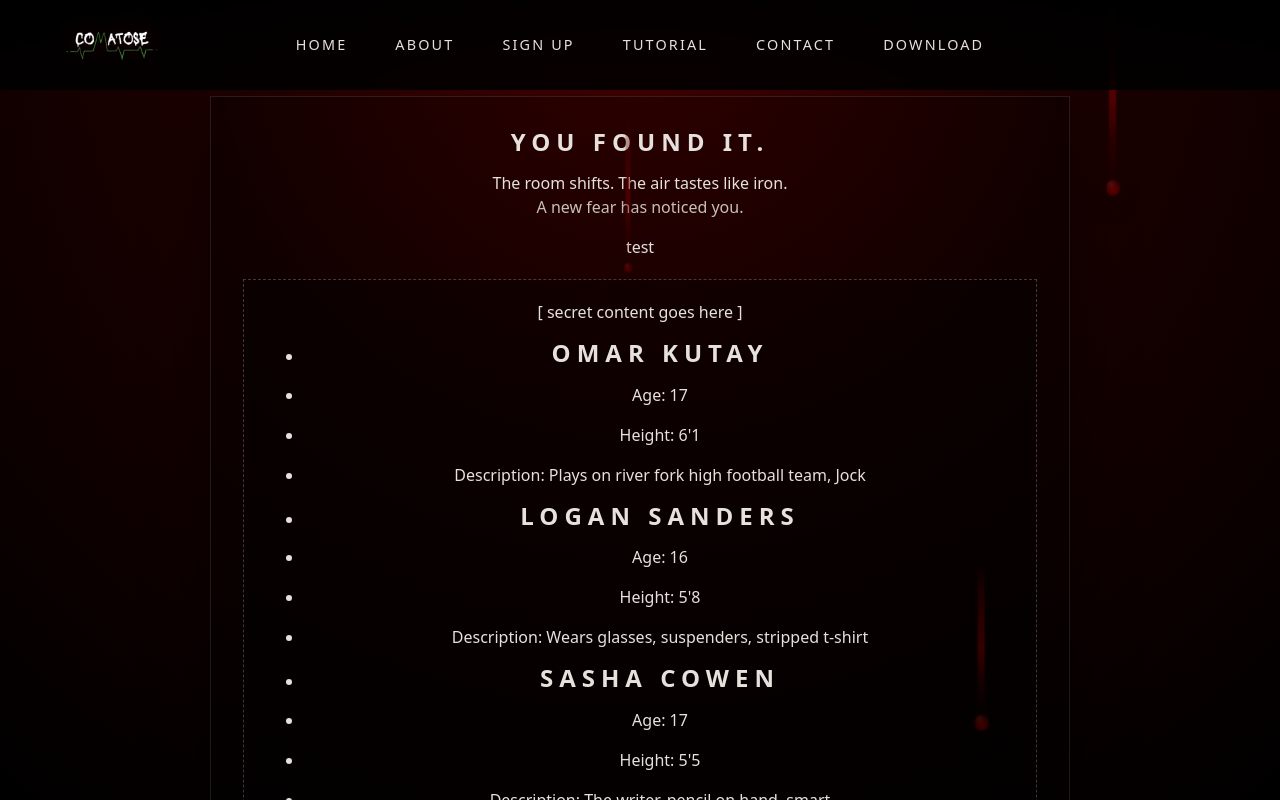
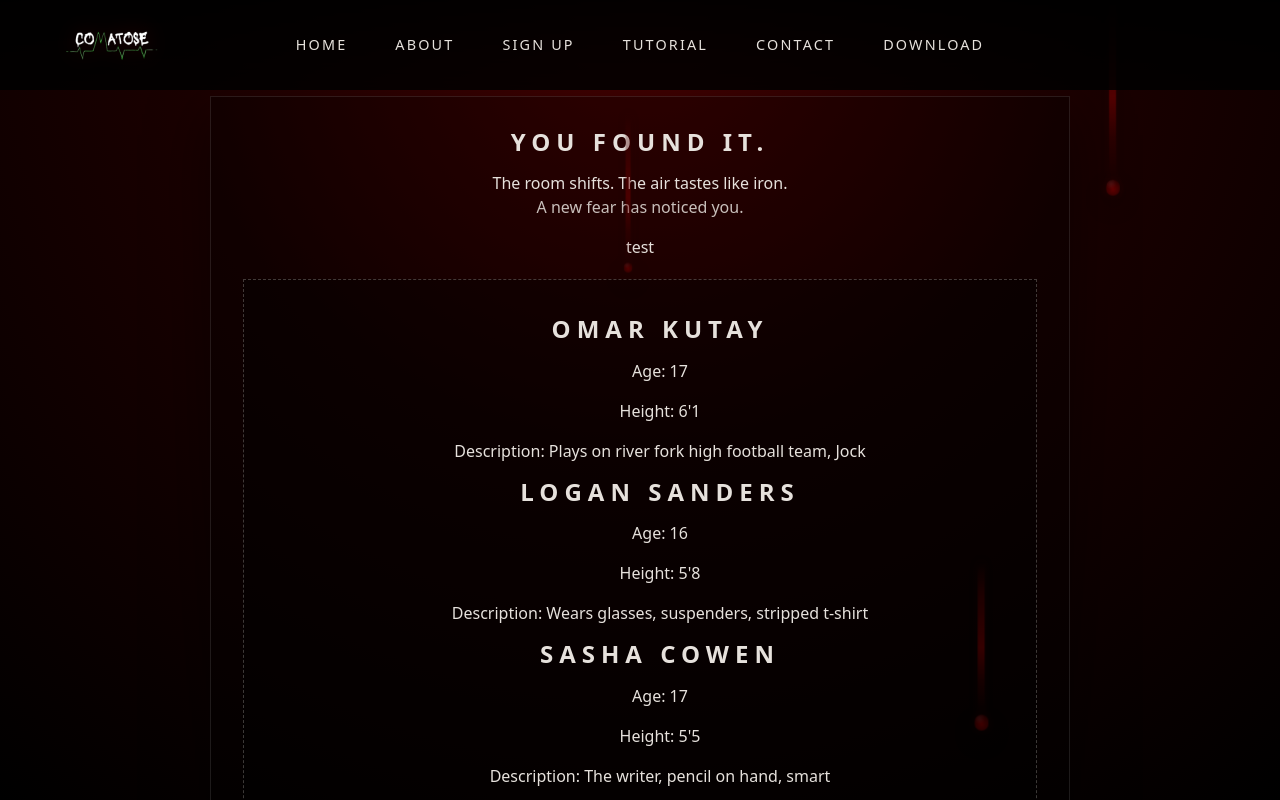
Before and after one commit to RogerLi-COSC/IASC-Horror, a React (Vite) app in the folder my-react-app/: page /secret in a window 1280 px wide. Built offline with nearby package versions, Linux system fonts and the light colour scheme.

Commit message:
added animated logo

```diff
--- a/my-react-app/src/pages/Home.jsx
+++ b/my-react-app/src/pages/Home.jsx
@@ -1,4 +1,6 @@
 import logo from "../assets/logo2.png";
+import animated_logo from "../assets/animated-logo.gif";
+
 
 import p1 from "../assets/puzzle1.png";
 import p2 from "../assets/puzzle2.png";
@@ -12,7 +14,8 @@ export default function Home() {
   return (
     <main className="home">
       <section className="home-hero">
-        <img className="home-logo" src={logo} alt="Comatose" />
+        <img className="home-logo" src={animated_logo} alt="Comatose"/>
+        {/* <video src="{animated_logo}"></video> */}
         <p className="home-tagline">The nightmare hasn’t ended.</p>
       </section>
 
--- a/my-react-app/src/pages/Secret.css
+++ b/my-react-app/src/pages/Secret.css
@@ -1,3 +1,7 @@
+li{
+  list-style-type: none;
+}
+
 .secret-page {
   min-height: calc(100vh - 90px);
   display: grid;
--- a/my-react-app/src/pages/Secret.jsx
+++ b/my-react-app/src/pages/Secret.jsx
@@ -13,7 +13,7 @@ export default function Secret() {
         <div><p>test</p></div>
 
         <div className="secret-box">
-          [ secret content goes here ]
+          {/* [ secret content goes here ] */}
           <section>
             <ul>
               <li><h1>OMAR KUTAY</h1></li>
```
Also changed, not shown: my-react-app/src/assets/animated-logo.gif (added), 1 other file (tests, documents, lock files or other folders).
